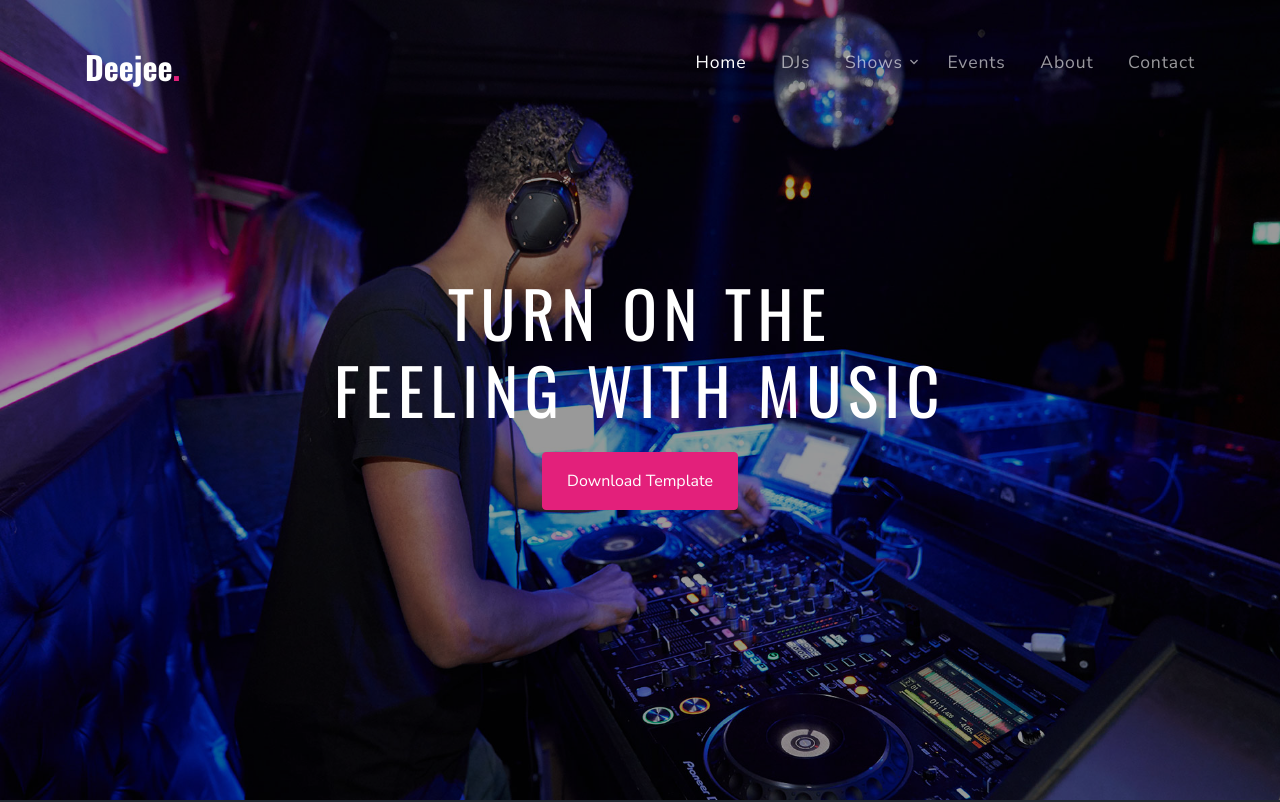
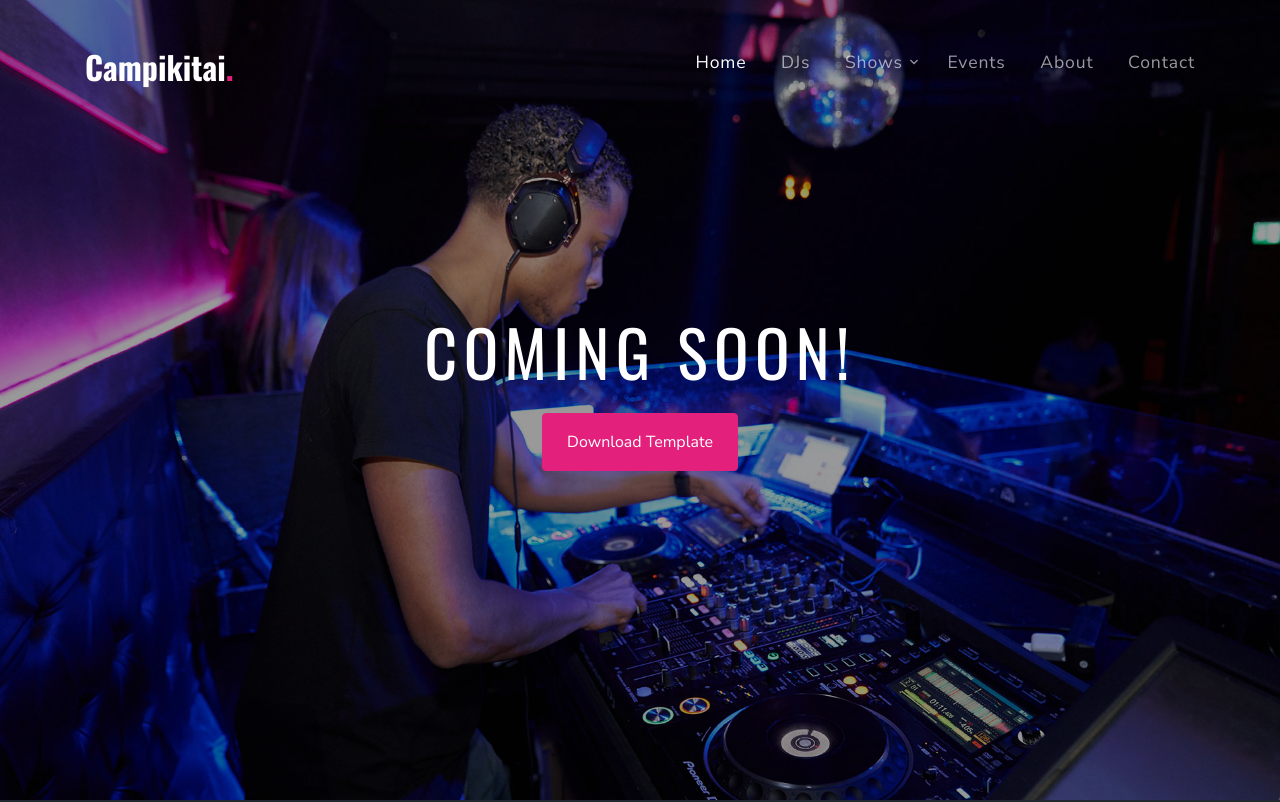
Before and after one commit to yuto0706/campikitai.today, a plain HTML site: page index.html in a window 1280 px wide. Shown: the top 802 px of the page. Drawn offline with nearby package versions, Linux system fonts and the light colour scheme; files whose address does not match are found by name.

Commit message:
update title

```diff
--- a/index.html
+++ b/index.html
@@ -35,7 +35,7 @@
         <div class="container py-1">
           <div class="row align-items-center">
             <div class="col-8 col-md-8 col-lg-4">
-              <h1 class="mb-0"><a href="index.html" class="text-white h2 mb-0"><strong>Deejee<span class="text-primary">.</span></strong></a></h1>
+              <h1 class="mb-0"><a href="index.html" class="text-white h2 mb-0"><strong>Campikitai<span class="text-primary">.</span></strong></a></h1>
             </div>
             <div class="col-4 col-md-4 col-lg-8">
               <nav class="site-navigation text-right text-md-right" role="navigation">
@@ -89,7 +89,7 @@
       <div class="container">
         <div class="row align-items-center justify-content-center">
           <div class="col-md-7 text-center" data-aos="fade-up" data-aos-delay="400">
-            <h1 class="mb-4">Turn On The Feeling With Music</h1>
+            <h1 class="mb-4">Coming Soon!</h1>
             <p><a href="#" class="btn btn-primary px-4 py-3">Download Template</a></p>
           </div>
         </div>
```
